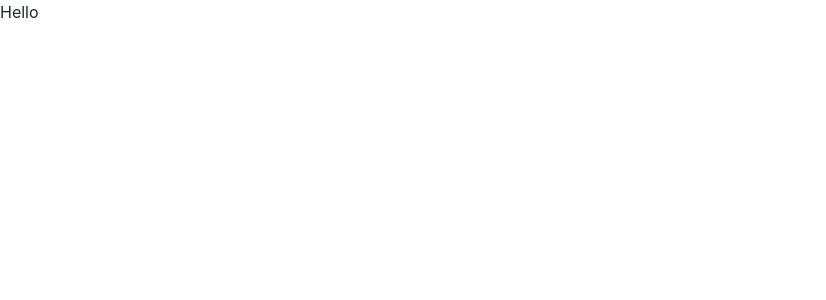
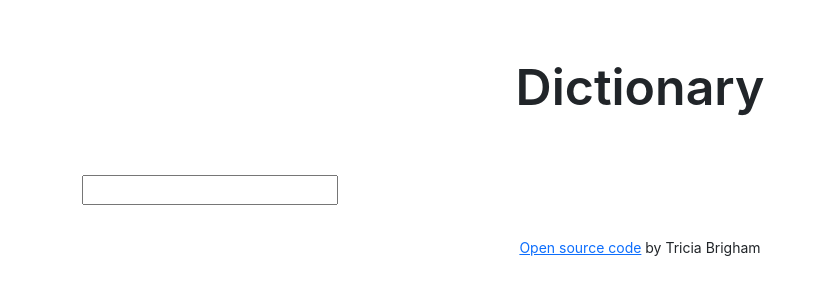
Before and after one commit to SeattleDantz/react-dictionary-project, a React (Create React App) app: page / in a window 1280 px wide. Shown: the top 300 px of the page, without its empty margins (0-826 px from the left). Built offline with nearby package versions, Linux system fonts and the light colour scheme.

Commit message:
Added Dictionary component with form to start search

```diff
--- a/public/index.html
+++ b/public/index.html
@@ -15,7 +15,6 @@
       integrity="sha384-+0n0xVW2eSR5OomGNYDnhzAbDsOXxcvSN1TPprVMTNDbiYZCxYbOOl7+AMvyTG2x"
       crossorigin="anonymous"
     />
-    <link rel="apple-touch-icon" href="%PUBLIC_URL%/logo192.png" />
     <!--
       manifest.json provides metadata used when your web app is installed on a
       user's mobile device or desktop. See https://developers.google.com/web/fundamentals/web-app-manifest/
--- a/src/App.css
+++ b/src/App.css
@@ -0,0 +1,11 @@
+.App .App-header {
+  font-size: 50px;
+  font-weight: 600;
+  margin: 50px;
+  text-align: center;
+}
+
+.App-footer {
+  margin: 30px 0;
+  text-align: center;
+}
--- a/src/App.js
+++ b/src/App.js
@@ -1,9 +1,21 @@
 import "./App.css";
+import Dictionary from "./Dictionary.js";
 
 export default function App() {
   return (
     <div className="App">
-      <header className="App-header">Hello</header>
+      <div className="container">
+        <header className="App-header">Dictionary</header>
+        <Dictionary />
+        <footer className="text-center App-footer">
+          <small>
+            <a href="https://github.com/SeattleDantz/react-dictionary-project">
+              Open source code
+            </a>{" "}
+            by Tricia Brigham
+          </small>
+        </footer>
+      </div>
     </div>
   );
 }
--- /dev/null
+++ b/src/Dictionary.css
@@ -0,0 +1,3 @@
+.Dictionary {
+  color: red;
+}
--- /dev/null
+++ b/src/Dictionary.js
@@ -0,0 +1,22 @@
+import React, { useState } from "react";
+import "./Dictionary.css";
+
+export default function Dictionary() {
+  let [keyword, setKeyword] = useState("");
+  function search(event) {
+    event.preventDefault();
+    alert(`Searching for ${keyword}`);
+  }
+
+  function handleKeywordChange(event) {
+    setKeyword(event.target.value);
+  }
+
+  return (
+    <div className="Dictionary">
+      <form onSubmit={search}>
+        <input type="search" onChange={handleKeywordChange} />
+      </form>
+    </div>
+  );
+}
```
